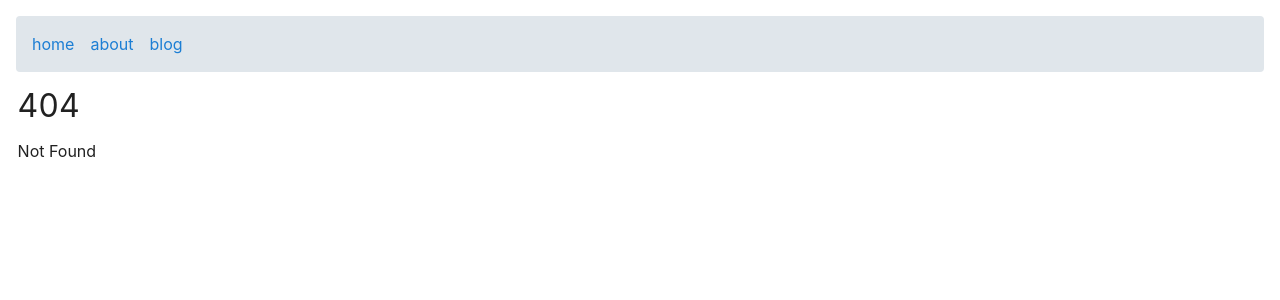
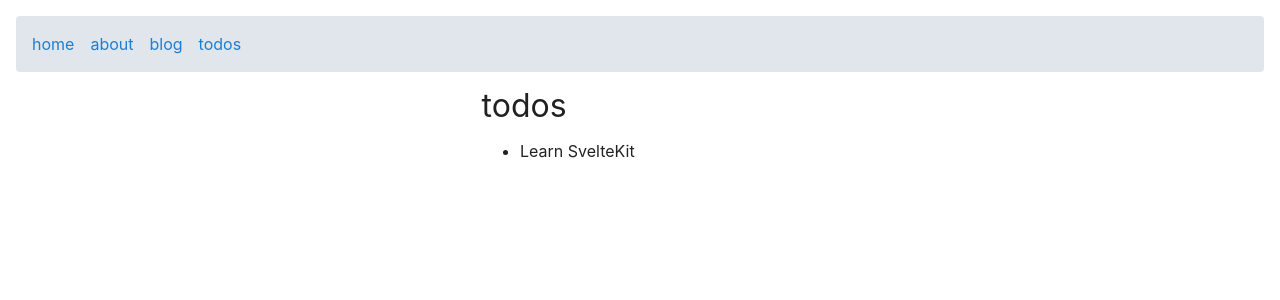
Before and after one commit to skyturtleio/edge-kit, a SvelteKit app: page /todos in a window 1280 px wide. Before the commit this address had no page. Shown: the top 300 px of the page. Built offline with nearby package versions, Linux system fonts and the light colour scheme; no server answers.

Commit message:
add boilerplate from tutorial

```diff
--- a/src/routes/+layout.svelte
+++ b/src/routes/+layout.svelte
@@ -2,6 +2,7 @@
 	<a href="/">home</a>
 	<a href="/about">about</a>
 	<a href="/blog">blog</a>
+	<a href="/todos">todos</a>
 </nav>
 
 <slot />
--- /dev/null
+++ b/src/routes/todos/+page.server.ts
@@ -0,0 +1,14 @@
+import * as db from "$lib/server/database";
+import type { PageServerLoad } from "./$types";
+
+export const load = (({ cookies }) => {
+  const id = cookies.get("userid");
+
+  if (!id) {
+    cookies.set("userid", crypto.randomUUID(), { path: "/" });
+  }
+
+  return {
+    todos: db.getTodos(id) ?? [],
+  };
+}) satisfies PageServerLoad;
--- /dev/null
+++ b/src/routes/todos/+page.svelte
@@ -0,0 +1,54 @@
+<script lang="ts">
+	import type { PageData } from './$types';
+	export let data: PageData;
+</script>
+
+<div class="centered">
+	<h1>todos</h1>
+
+	<ul>
+		{#each data.todos as todo (todo.id)}
+			<li>
+				{todo.description}
+			</li>
+		{/each}
+	</ul>
+</div>
+
+<style>
+	.centered {
+		max-width: 20em;
+		margin: 0 auto;
+	}
+
+	label {
+		width: 100%;
+	}
+
+	input {
+		flex: 1;
+	}
+
+	span {
+		flex: 1;
+	}
+
+	button {
+		border: none;
+		background: url(./remove.svg) no-repeat 50% 50%;
+		background-size: 1rem 1rem;
+		cursor: pointer;
+		height: 100%;
+		aspect-ratio: 1;
+		opacity: 0.5;
+		transition: opacity 0.2s;
+	}
+
+	button:hover {
+		opacity: 1;
+	}
+
+	.saving {
+		opacity: 0.5;
+	}
+</style>
```
Also changed, not shown: src/routes/todo/+page.server.ts (deleted, +0 -14 lines), src/routes/todo/+page.svelte (deleted).
